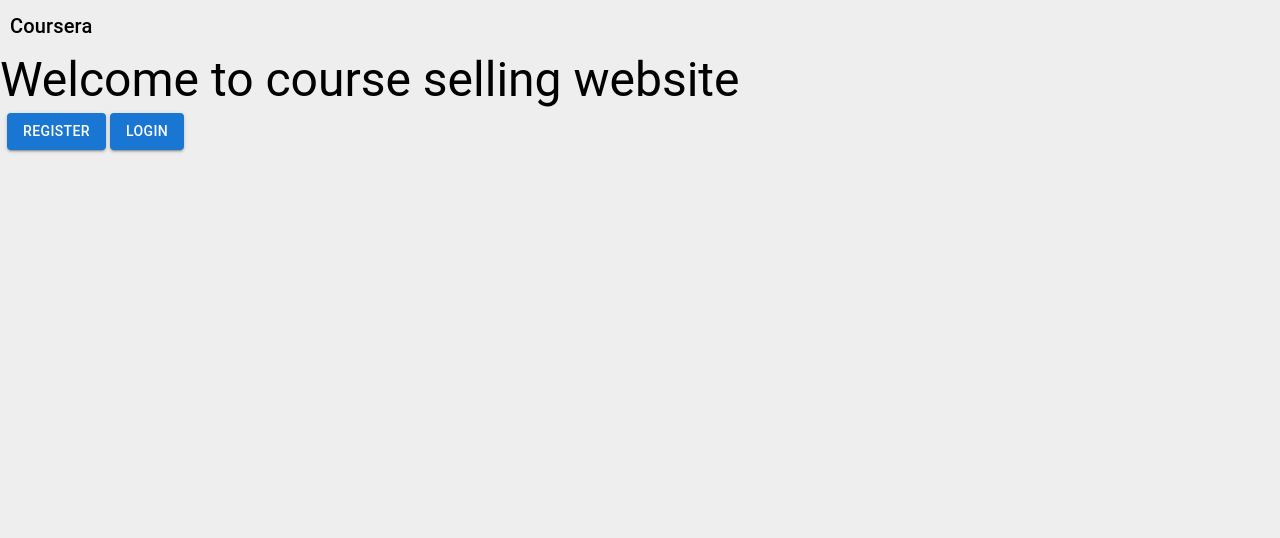
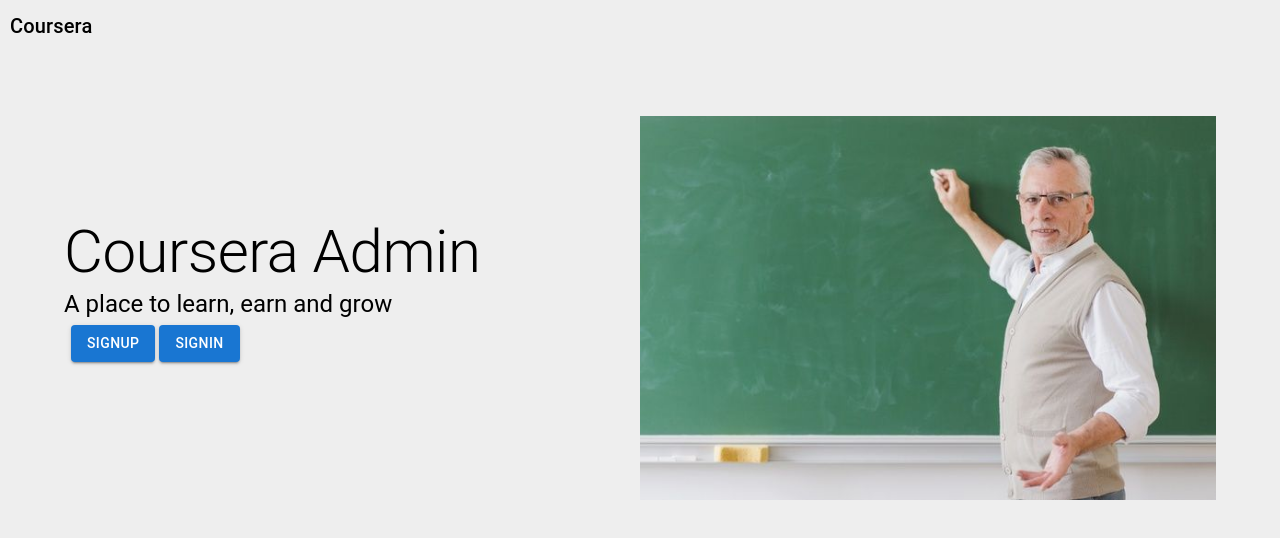
Before and after one commit to Mayur26061/Course-App, a React (Vite) app: page / in a window 1280 px wide. Shown: the top 538 px of the page. Built offline with nearby package versions, Linux system fonts and the light colour scheme; no server answers.

Commit message:
Some UI changes

```diff
--- a/src/App.jsx
+++ b/src/App.jsx
@@ -23,8 +23,8 @@
       <Appbar />
         <Routes>
           <Route path="/" element={<Landing />} />
-          <Route path="/login" element={<Login />} />
-          <Route path="/register" element={<Register />} />
+          <Route path="/signin" element={<Login />} />
+          <Route path="/signup" element={<Register />} />
           <Route path="/createcourse" element={<CreateCourse />} />
           <Route path="/courses" element={<ShowCourses />} />
           <Route path="/course/:cid" element={<SingleCourse />} />
--- a/src/components/Appbar.jsx
+++ b/src/components/Appbar.jsx
@@ -39,11 +39,11 @@
               <Button
                 size="small"
                 variant="contained"
-                onClick={() => navigate("/register")}
+                onClick={() => navigate("/signup")}
               >
                 Sign Up
               </Button>
-              <Button size="small" onClick={() => navigate("/login")}>
+              <Button size="small" onClick={() => navigate("/signin")}>
                 Sign In
               </Button>
             </div>
@@ -61,7 +61,7 @@
                 variant="contained"
                 onClick={() => {
                   localStorage.setItem("token", null);
-                  window.location = "/login";
+                  window.location = "/signin";
                 }}
               >
                 Logout
--- a/src/components/CourseCard.jsx
+++ b/src/components/CourseCard.jsx
@@ -1,9 +1,10 @@
+/* eslint-disable react/prop-types */
 import { Card, Typography } from "@mui/material"
 
 const CourseCard = ({course})=>{
-    return <div>
+    return <div style={{display:"flex", marginTop:50, justifyContent:"center", width:"100%"}}>
         <Card style={{
-            margin:10,
+            marginTop:50,
             width:350,
             minHeight:200,
             borderRadius:20,
--- a/src/components/Courses.jsx
+++ b/src/components/Courses.jsx
@@ -8,13 +8,7 @@
     <div
       tabIndex={0}
     >
-      <Card sx={{ width: 345 }} style={{ margin: 10 }}>
-        <CardMedia
-          component="img"
-          alt="courseImage"
-          height="140"
-          image={props.course.imageLink}
-        />
+      <Card sx={{ width: 280 }} style={{ margin: 10, textAlign:"center" }}>
         <CardContent>
           <Typography gutterBottom variant="h5" component="div">
             {props.course.title}
@@ -22,8 +16,15 @@
           <Typography variant="body2" color="text.secondary">
             {props.course.description}
           </Typography>
-          <div style={{'marginTop':3}}>
-          <Button onClick={()=>{navigate(`/course/${props.course._id}`)}} variant="contained">Edit</Button>
+        <CardMedia
+          component="img"
+          alt="courseImage"
+          height="150"
+          image={props.course.imageLink}
+          style={{marginTop:5}}
+        />
+          <div style={{'marginTop':20}}>
+          <Button onClick={()=>{navigate(`/course/${props.course._id}`)}} size="small" variant="contained">Edit</Button>
           </div>
         </CardContent>
       </Card>
--- a/src/components/Landing.jsx
+++ b/src/components/Landing.jsx
@@ -1,20 +1,34 @@
-import { Typography, Button } from "@mui/material";
+import { Typography, Button, Grid } from "@mui/material";
 import { Link } from "react-router-dom";
+import image from "../assets/professor.jpeg"
 /// This is the landing page. You need to add a link to the login page here.
 /// Maybe also check from the backend if the user is already logged in and then show them a logout button
 /// Logging a user out is as simple as deleting the token from the local storage.
 function Landing() {
   return (
     <div>
-      <Typography variant="h3">Welcome to course selling website</Typography>
-      <div style={{ padding: 5 }}>
-        <Link style={{ margin: 2 }} to={"/register"}>
-          <Button variant="contained">Register</Button>
-        </Link>
-        <Link style={{ margin: 2 }} to={"/login"}>
-          <Button variant="contained">Login</Button>
-        </Link>
-      </div>
+
+    <Grid container style={{padding:"5vw"}}>
+      <Grid item xs={12} md={6} lg={6}>
+        <div style={{ marginTop: 100 }}>
+          <Typography variant={"h2"}>Coursera Admin</Typography>
+          <Typography variant={"h5"}>
+            A place to learn, earn and grow
+          </Typography>
+          <div style={{ padding: 5 }}>
+            <Link style={{ margin: 2 }} to={"/signup"}>
+              <Button variant="contained">Signup</Button>
+            </Link>
+            <Link style={{ margin: 2 }} to={"/signin"}>
+              <Button variant="contained">Signin</Button>
+            </Link>
+          </div>
+        </div>
+      </Grid>
+      <Grid item xs={12} md={6} lg={6}>
+        <img src={image} width={"100%"} />
+      </Grid>
+    </Grid>
     </div>
   );
 }
--- a/src/components/Login.jsx
+++ b/src/components/Login.jsx
@@ -41,7 +41,7 @@
         alignItems: "center",
       }}
     >
-      <Typography variant="h6">Login</Typography>
+      <Typography variant="h6">Signin</Typography>
       <br />
       <Card style={{ width: "275px", padding: "20px" }} variant="outlined">
         <form>
@@ -71,12 +71,12 @@
             size="small"
             onClick={handleLogin}
           >
-            Login
+            Signin
           </Button>
         </form>
         <div style={{ marginTop: "10px" }}>
           New user?{" "}
-          <Button onClick={() => navigate("/register")} size="small">
+          <Button onClick={() => navigate("/signup")} size="small">
             Sign up
           </Button>
         </div>
--- a/src/components/Register.jsx
+++ b/src/components/Register.jsx
@@ -60,12 +60,12 @@
           size="small"
           onClick={handleSign}
         >
-          Register
+          Signup
         </Button>
         <div style={{ marginTop: "10px" }}>
           Already a user?{" "}
-          <Button onClick={() => navigate("/Login")} size="small">
-            Login
+          <Button onClick={() => navigate("/signin")} size="small">
+            Signin
           </Button>
         </div>
       </Card>
--- a/src/components/ShowCourses.jsx
+++ b/src/components/ShowCourses.jsx
@@ -25,9 +25,8 @@
   // and set it in the courses state variable.
   return (
     <div>
-      <h1>Courses</h1>
       <div
-        style={{ display: "flex", flexWrap: "wrap", justifyContent: "center" }}
+        style={{ display: "flex", flexWrap: "wrap", justifyContent: "center",backgroundColor: "rgb(238, 238, 238)" }}
       >
         {courses && courses.map((c) => <Course key={c._id} course={c} />)}
       </div>
--- a/src/components/SingleCourse.jsx
+++ b/src/components/SingleCourse.jsx
@@ -22,39 +22,61 @@
         setCourse(response.data.course);
       });
   }, []);
-  if (!course){
-    return <></>
+  if (!course) {
+    return <></>;
   }
   return (
     <div>
-      <GrayTopper title={course.title}/>
+      <GrayTopper title={course.title} />
       <Grid container>
-      <UpdateCourse course={course} setCourse={setCourse}/>
-      <CourseCard course={course}/>
+        <Grid item lg={8} md={12} sm={12}>
+          <UpdateCourse course={course} setCourse={setCourse} />
+        </Grid>
+        <Grid item lg={4} md={12} sm={12}>
+          <CourseCard course={course} />
+        </Grid>
       </Grid>
     </div>
-  )
-}
+  );
+};
 
 export default SingleCourse;
 
-  function GrayTopper({title}){
-    return (
-      <div style={{height:250, background:"#212121", top:0, width:"100vw", zIndex:"0"}}>
-      <div style={{height:250, display:"flex",justifyContent:"center",flexDirection:"column"}}>
+function GrayTopper({ title }) {
+  return (
+    <div
+      style={{
+        height: 250,
+        background: "#212121",
+        top: 0,
+        width: "100vw",
+        zIndex: "0",
+        marginBottom:-250
+      }}
+    >
+      <div
+        style={{
+          height: 250,
+          display: "flex",
+          justifyContent: "center",
+          flexDirection: "column",
+        }}
+      >
         <div>
-          <Typography style={{color:"white", fontWeight:600}} variant="h3" textAlign={"center"}>
+          <Typography
+            style={{ color: "white", fontWeight: 600 }}
+            variant="h3"
+            textAlign={"center"}
+          >
             {title}
           </Typography>
         </div>
       </div>
-      </div>
-    )
-  }
+    </div>
+  );
+}
 
-
-
-  // return (
+// return (
 //     <div
 //       style={{
 //         display: "flex",
--- a/src/components/utils.js
+++ b/src/components/utils.js
@@ -1,4 +1,4 @@
-import { atom, useRecoilState } from "recoil";
+import { atom } from "recoil";
 
 export const coursesState = atom({
     key: 'coursesState',
```
Also changed, not shown: src/components/UpdateCourse.jsx (+9 -15 lines), src/assets/professor.jpeg (added).
